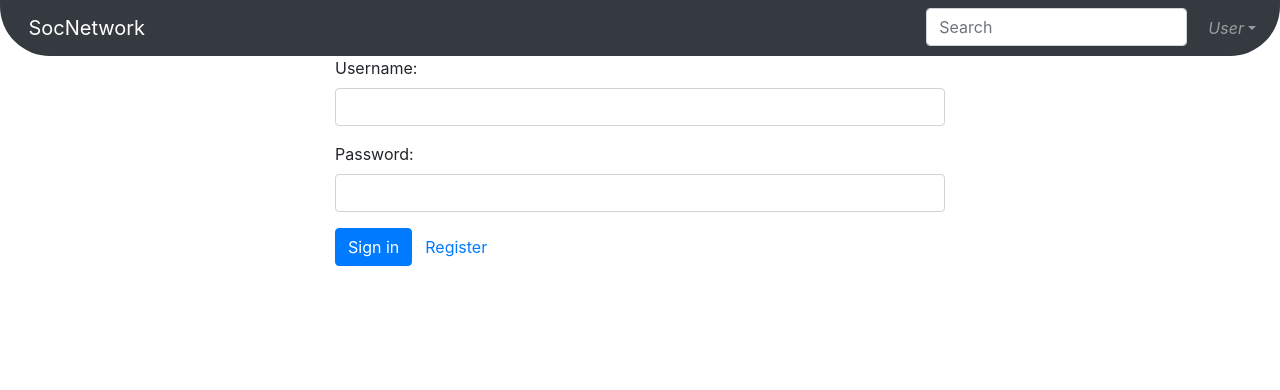
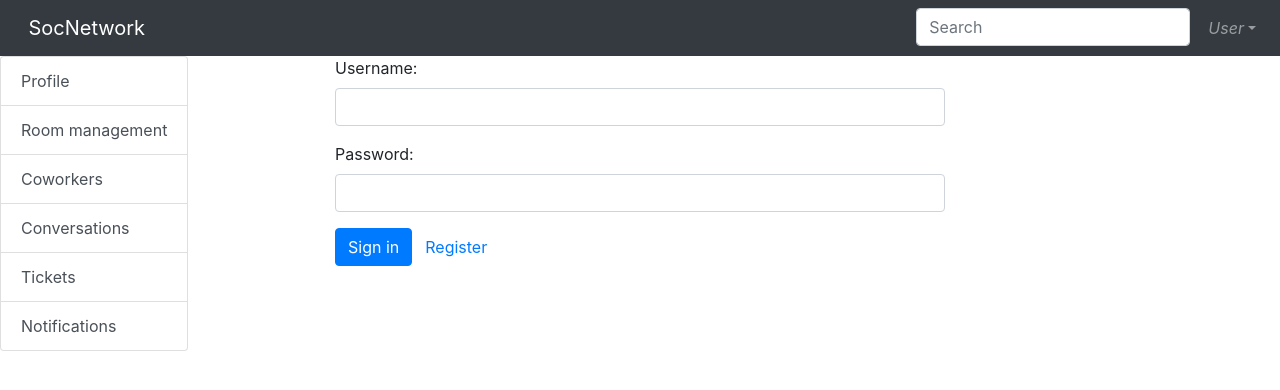
Before and after one commit to kKonstantinS/project.ui, a Vue app: page /login in a window 1280 px wide. Shown: the top 390 px of the page. Built offline with nearby package versions, Linux system fonts and the light colour scheme.

Commit message:
security

```diff
--- a/package.json
+++ b/package.json
@@ -16,6 +16,7 @@
     "axios": "^0.19.0",
     "bootstrap-vue": "^2.0.0-rc.22",
     "vue": "^2.5.2",
+    "vue-axios-interceptors": "^0.3.0",
     "vue-router": "^3.0.1"
   },
   "devDependencies": {
--- a/src/App.vue
+++ b/src/App.vue
@@ -1,29 +1,39 @@
 <template>
   <div>
-    <b-navbar toggleable="lg" type="dark" variant="dark"
-              style="border-bottom-right-radius: 50px; border-bottom-left-radius: 50px">
+    <b-navbar toggleable="lg" type="dark" variant="dark">
       <b-navbar-brand href="/feed" style="padding-left: 1%">SocNetwork</b-navbar-brand>
-
 
       <b-collapse id="nav-collapse" is-nav>
 
         <!-- Right aligned nav items -->
         <b-navbar-nav class="ml-auto">
-          <b-col sm="15" style="padding-right: 4%">
+          <b-col sm="15" style="padding-right: 10px">
             <b-form-input id="input-small"  placeholder="Search"></b-form-input>
           </b-col>
 
           <b-nav-item-dropdown right>
             <template slot="button-content"><em>User</em></template>
-            <b-dropdown-item>Profile</b-dropdown-item>
-            <b-dropdown-item>Settings</b-dropdown-item>
+            <b-dropdown-item href="/users/me">Profile</b-dropdown-item>
             <b-dropdown-item v-on:click="logout">Logout</b-dropdown-item>
           </b-nav-item-dropdown>
         </b-navbar-nav>
       </b-collapse>
     </b-navbar>
-
-    <router-view></router-view>
+    <div>
+      <div class="box-left">
+        <b-list-group>
+          <b-list-group-item button>Profile</b-list-group-item>
+          <b-list-group-item button>Room management</b-list-group-item>
+          <b-list-group-item button>Coworkers</b-list-group-item>
+          <b-list-group-item button>Conversations</b-list-group-item>
+          <b-list-group-item button>Tickets</b-list-group-item>
+          <b-list-group-item button>Notifications</b-list-group-item>
+        </b-list-group>
+      </div>
+      <div>
+        <router-view></router-view>
+      </div>
+    </div>
 
   </div>
 </template>
@@ -37,7 +47,6 @@
     methods: {
       logout() {
         localStorage.removeItem('token');
-
       },
       isAuthenticated() {
         return localStorage.getItem('token') != null;
@@ -56,4 +65,7 @@
   color: #2c3e50;
   margin-top: 60px;
 }
+.box-left {
+  float: left;
+}
 </style>
--- /dev/null
+++ b/src/Global.js
@@ -0,0 +1,50 @@
+
+import axios from 'axios'
+import router from 'vue-router'
+
+export default {
+  // The install method will be called with the Vue constructor as
+  // the first argument, along with possible options
+  install (Vue) {
+    // Add or modify global methods or properties.
+    Vue.logout = () => {
+      if (localStorage.getItem('token') != null) {
+        localStorage.removeItem('token');
+        console.log('token has been removed')
+      }
+    };
+    // Add a component or directive to your plugin, so it will be installed globally to your project.
+    //Vue.component('component', Component);
+    // Add `Vue.mixin()` to inject options to all components.
+    //Vue.mixin({
+      // Add component lifecycle hooks or properties.
+      //created() {
+        //console.log('Hello from created hook!')
+      //}
+    //})
+    // Add Vue instance methods by attaching them to Vue.prototype.
+    //Vue.property.$myProperty = 'This is a Vue instance property.';
+    // We call Vue.mixin() here to inject functionality into all components.
+    Vue.mixin({
+      // Anything added to a mixin will be injected into all components.
+      // In this case, the mounted() method runs when the component is added to the DOM.
+      mounted() {
+        console.log('Mounted!');
+      },
+      created() {
+        axios.interceptors.response.use(
+          response => {
+            console.log("[GLOBAL] response from server " + response);
+            return response;
+          },
+          error => {
+            if (error.status == 401) {
+              console.log('[GLOBAL] Unauthorized');
+              this.$router.push('login');
+            }
+          }
+        );
+      }
+    });
+  }
+}
--- a/src/components/Feed.vue
+++ b/src/components/Feed.vue
@@ -10,23 +10,28 @@
 </template>
 
 <script>
+    import Vue from 'vue'
     import axios from 'axios'
+    import router from 'vue-router'
+    import global from '../Global.js'
+
+    Vue.use(global);
 
     export default {
       name: "Feed",
-        data: function() {
+      data: function () {
         return {
           users: []
         }
       },
-        created: function() {
+      created: function () {
         this.refresh();
       },
       methods: {
-          refresh: function() {
+        refresh: function () {
           axios.get('/api/users/all').then(
             response => (this.users = response)
-          ).catch( e => alert(e) )
+          ).catch(e => console.log(e))
         }
       },
     }
--- a/src/components/Login.vue
+++ b/src/components/Login.vue
@@ -20,9 +20,10 @@
 
     export default {
         name: "Login",
-        data: {
-                username: String,
-                password: String
+        data: function () {
+          return {
+            username: null,
+            password: null};
         },
         methods: {
             signIn: function() {
--- a/src/components/Profile.vue
+++ b/src/components/Profile.vue
@@ -1,10 +1,26 @@
 <template>
-
+  <div>
+    <b-img thumbnail fluid src="/assets/no-image-available.png" alt="no-image"></b-img>
+    <a>{{user.username}}</a>
+  </div>
 </template>
 
 <script>
+  import axios from 'axios';
+
     export default {
-        name: "Profile"
+        name: "Profile",
+        data: function() {
+          return user;
+        },
+        methods: {
+        },
+        mounted() {
+          axios.get('/api/users/me').then((r)=>{
+            this.user=r;
+            console.log(this.user);
+          }).catch((e)=>alert(e));
+        }
     }
 </script>
 
--- a/src/router/index.js
+++ b/src/router/index.js
@@ -2,7 +2,7 @@ import Vue from 'vue'
 import Router from 'vue-router'
 import Feed from '../components/Feed'
 import Login from '../components/Login'
-import App from '../App'
+import Profile from '../components/Profile'
 
 Vue.use(Router);
 
@@ -17,6 +17,11 @@ export default new Router({
       path: '/login',
       name: 'Login',
       component: Login
+    },
+    {
+      path: '/profile',
+      name: 'Profile',
+      component: Profile
     }
   ],
   mode: 'history'
```
Also changed, not shown: src/main.js (+3 -8 lines), src/assets/no-image-available.png (added), 1 other file (tests, documents, lock files or other folders). Lines whose indentation alone changed are shown as unchanged.
